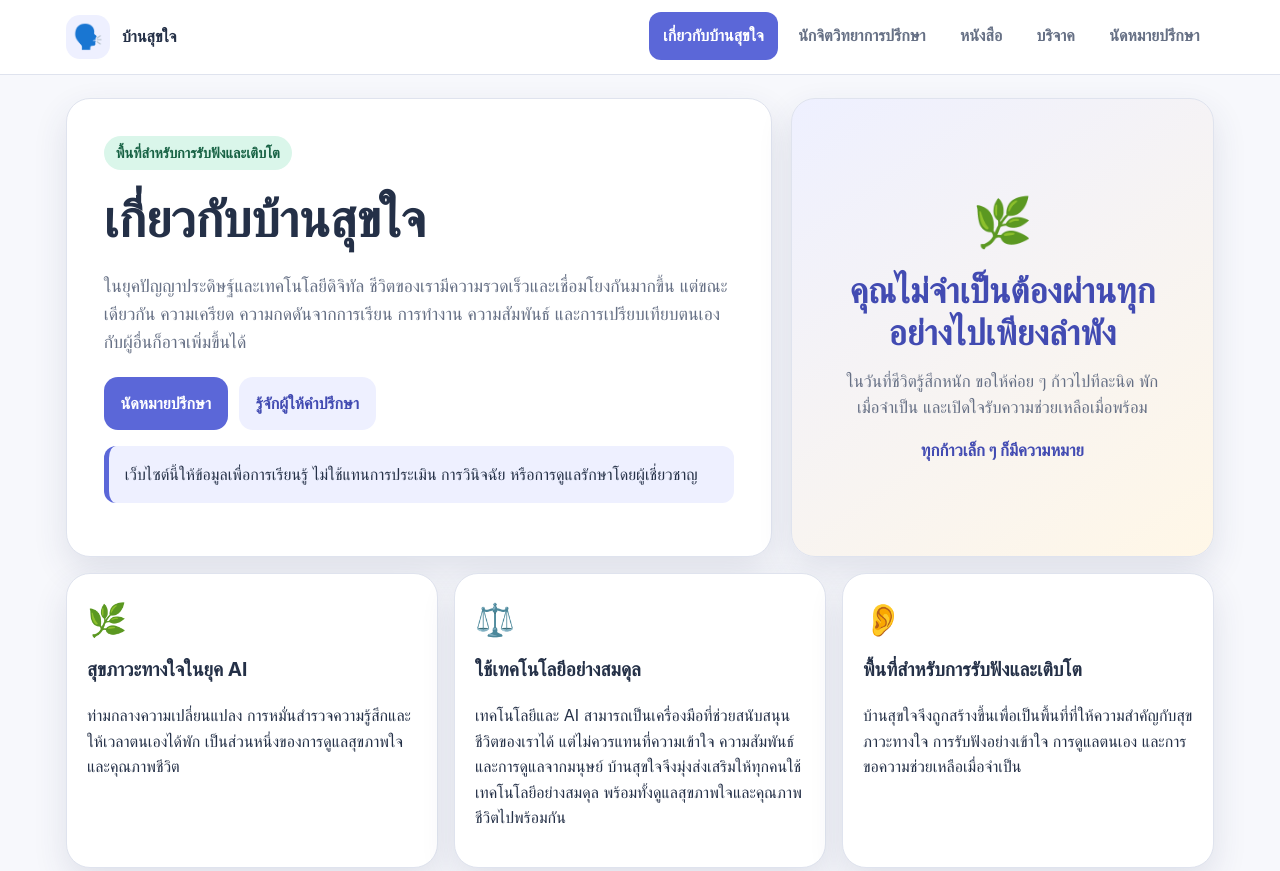
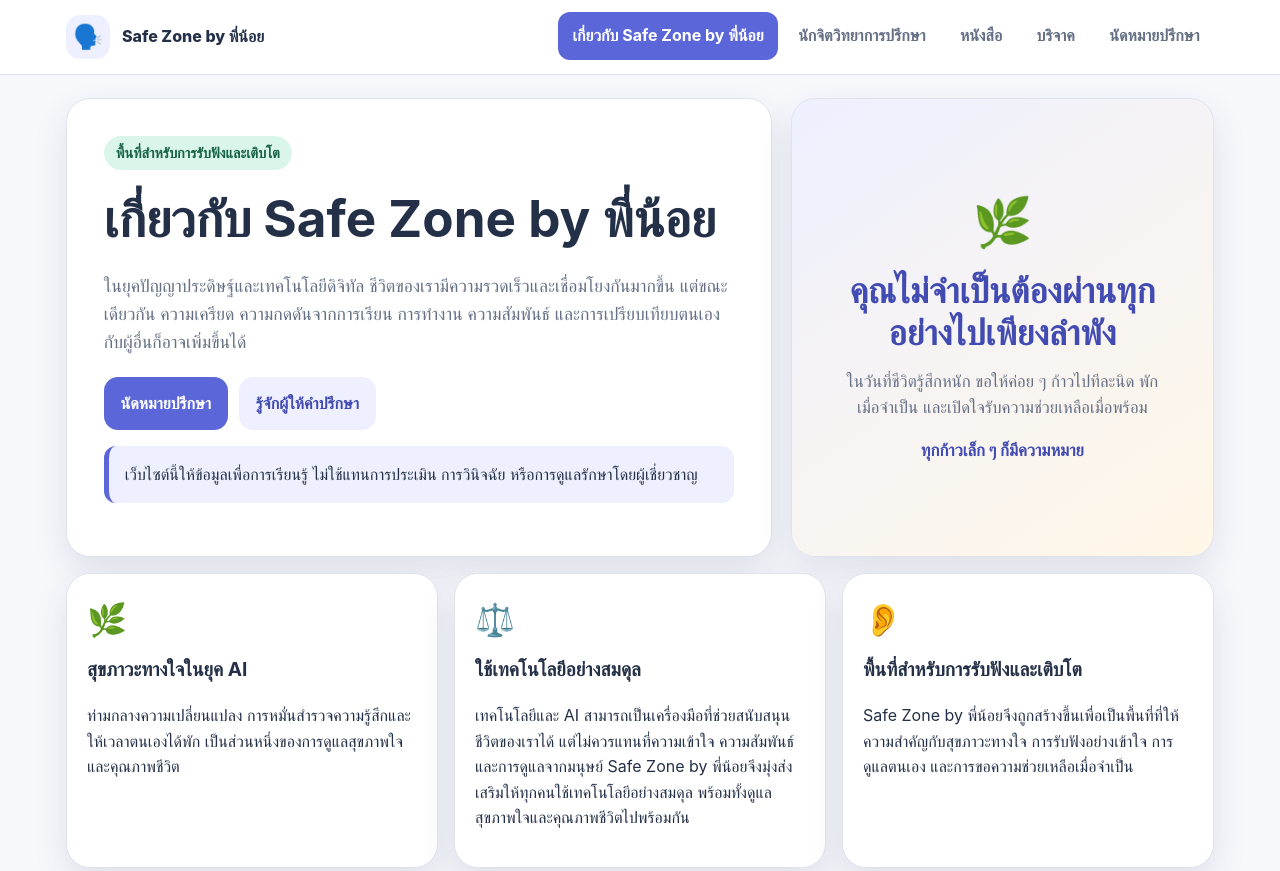
Before and after one commit to githubdiscrete12560/speak-and-grow-voxtral, a plain HTML site: page frontend/index.html in a window 1280 px wide. Shown: the top 871 px of the page. Drawn offline with Linux system fonts and the light colour scheme; no server answers.

Commit message:
Rename frontend branding to Safe Zone by พี่น้อย

```diff
--- a/frontend/index.html
+++ b/frontend/index.html
@@ -4,7 +4,7 @@
   <meta charset="UTF-8">
   <meta name="viewport" content="width=device-width, initial-scale=1.0" >
   <meta name="theme-color" content="#5b67d8" >
-  <title>บ้านสุขใจ | สุขภาวะทางใจในยุค AI</title>
+  <title>Safe Zone by พี่น้อย | สุขภาวะทางใจในยุค AI</title>
   <style>
     :root{
       --primary:#5b67d8; --primary-dark:#424bb2; --accent:#ffb84d;
@@ -197,9 +197,9 @@
 <a class="skip" href="#content">Skip to content</a>
 <header>
   <div class="nav-wrap">
-    <div class="brand"><span class="logo">🗣️</span><span>บ้านสุขใจ</span></div>
+    <div class="brand"><span class="logo">🗣️</span><span>Safe Zone by พี่น้อย</span></div>
     <nav aria-label="Main navigation">
-      <button class="tab active" data-tab="home">เกี่ยวกับบ้านสุขใจ</button>
+      <button class="tab active" data-tab="home">เกี่ยวกับ Safe Zone by พี่น้อย</button>
       <button class="tab" data-tab="psychologist">นักจิตวิทยาการปรึกษา</button>
       <button class="tab" data-tab="books">หนังสือ</button>
       <button class="tab" data-tab="donation">บริจาค</button>
@@ -213,7 +213,7 @@
     <div class="hero">
       <div class="hero-copy">
         <span class="eyebrow">พื้นที่สำหรับการรับฟังและเติบโต</span>
-        <h1>เกี่ยวกับบ้านสุขใจ</h1>
+        <h1>เกี่ยวกับ Safe Zone by พี่น้อย</h1>
         <p class="lead">ในยุคปัญญาประดิษฐ์และเทคโนโลยีดิจิทัล ชีวิตของเรามีความรวดเร็วและเชื่อมโยงกันมากขึ้น แต่ขณะเดียวกัน ความเครียด ความกดดันจากการเรียน การทำงาน ความสัมพันธ์ และการเปรียบเทียบตนเองกับผู้อื่นก็อาจเพิ่มขึ้นได้</p>
         <div class="actions">
           <button class="btn primary jump" data-target="consultation">นัดหมายปรึกษา</button>
@@ -232,8 +232,8 @@
     </div>
     <div class="grid">
       <article class="card mini"><div class="icon" aria-hidden="true">🌿</div><h3>สุขภาวะทางใจในยุค AI</h3><p>ท่ามกลางความเปลี่ยนแปลง การหมั่นสำรวจความรู้สึกและให้เวลาตนเองได้พัก เป็นส่วนหนึ่งของการดูแลสุขภาพใจและคุณภาพชีวิต</p></article>
-      <article class="card mini"><div class="icon" aria-hidden="true">⚖️</div><h3>ใช้เทคโนโลยีอย่างสมดุล</h3><p>เทคโนโลยีและ AI สามารถเป็นเครื่องมือที่ช่วยสนับสนุนชีวิตของเราได้ แต่ไม่ควรแทนที่ความเข้าใจ ความสัมพันธ์ และการดูแลจากมนุษย์ บ้านสุขใจจึงมุ่งส่งเสริมให้ทุกคนใช้เทคโนโลยีอย่างสมดุล พร้อมทั้งดูแลสุขภาพใจและคุณภาพชีวิตไปพร้อมกัน</p></article>
-      <article class="card mini"><div class="icon" aria-hidden="true">👂</div><h3>พื้นที่สำหรับการรับฟังและเติบโต</h3><p>บ้านสุขใจจึงถูกสร้างขึ้นเพื่อเป็นพื้นที่ที่ให้ความสำคัญกับสุขภาวะทางใจ การรับฟังอย่างเข้าใจ การดูแลตนเอง และการขอความช่วยเหลือเมื่อจำเป็น</p></article>
+      <article class="card mini"><div class="icon" aria-hidden="true">⚖️</div><h3>ใช้เทคโนโลยีอย่างสมดุล</h3><p>เทคโนโลยีและ AI สามารถเป็นเครื่องมือที่ช่วยสนับสนุนชีวิตของเราได้ แต่ไม่ควรแทนที่ความเข้าใจ ความสัมพันธ์ และการดูแลจากมนุษย์ Safe Zone by พี่น้อยจึงมุ่งส่งเสริมให้ทุกคนใช้เทคโนโลยีอย่างสมดุล พร้อมทั้งดูแลสุขภาพใจและคุณภาพชีวิตไปพร้อมกัน</p></article>
+      <article class="card mini"><div class="icon" aria-hidden="true">👂</div><h3>พื้นที่สำหรับการรับฟังและเติบโต</h3><p>Safe Zone by พี่น้อยจึงถูกสร้างขึ้นเพื่อเป็นพื้นที่ที่ให้ความสำคัญกับสุขภาวะทางใจ การรับฟังอย่างเข้าใจ การดูแลตนเอง และการขอความช่วยเหลือเมื่อจำเป็น</p></article>
     </div>
   </section>
 
@@ -777,7 +777,7 @@
       };
       consultationStatus.className='status'+(confirmed?' good':terminal?' bad':'');
       consultationStatus.textContent=confirmed?'ยืนยันการนัดหมายแล้ว':
-        result.payment_status==='paid' && terminal?'ชำระเงินแล้ว แต่ไม่สามารถยืนยันนัดหมายได้ กรุณาติดต่อบ้านสุขใจ':
+        result.payment_status==='paid' && terminal?'ชำระเงินแล้ว แต่ไม่สามารถยืนยันนัดหมายได้ กรุณาติดต่อ Safe Zone by พี่น้อย':
         (messages[result.payment_status]||'กำลังตรวจสอบการชำระเงิน');
       resumeConsultationPayment.hidden=result.payment_status!=='pending_payment';
       bookConsultationBtn.disabled=!terminal;
```
Also changed, not shown: tests/test_homepage_frontend.cjs (+8 -0 lines).
